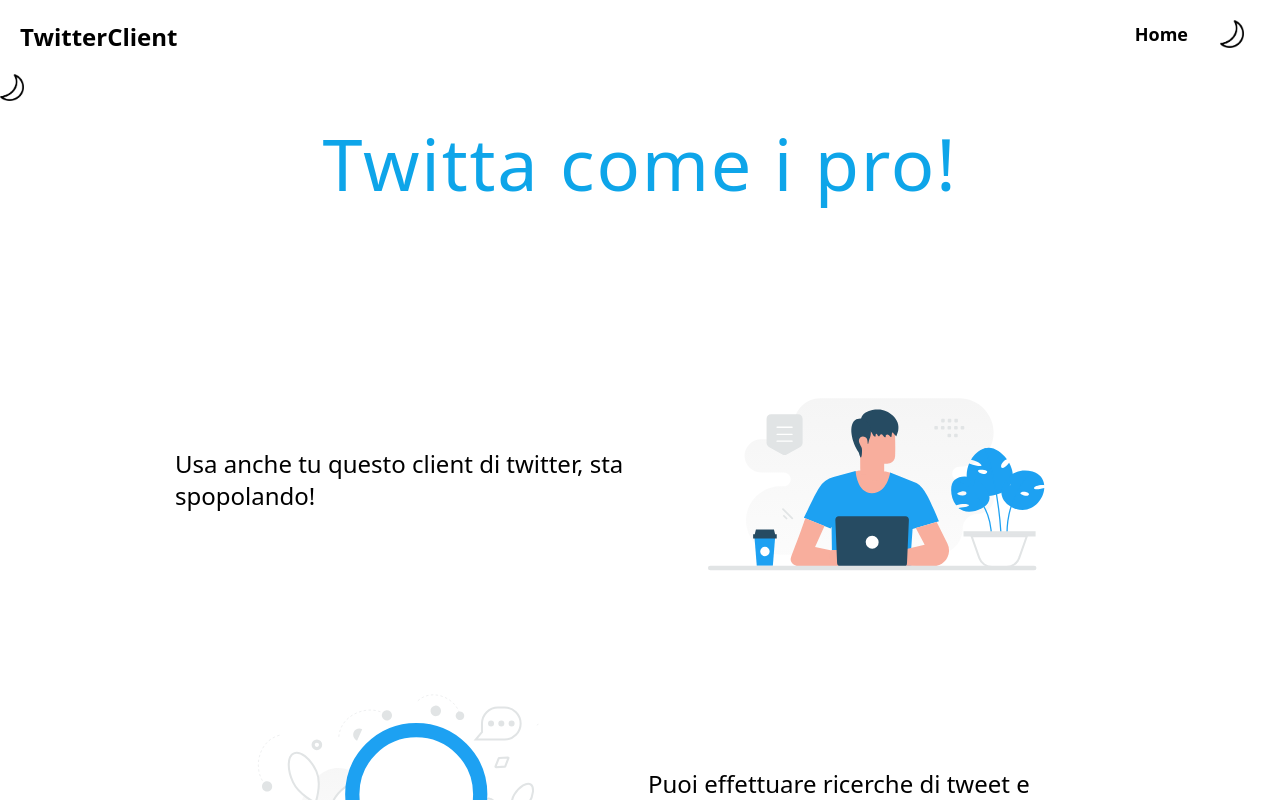
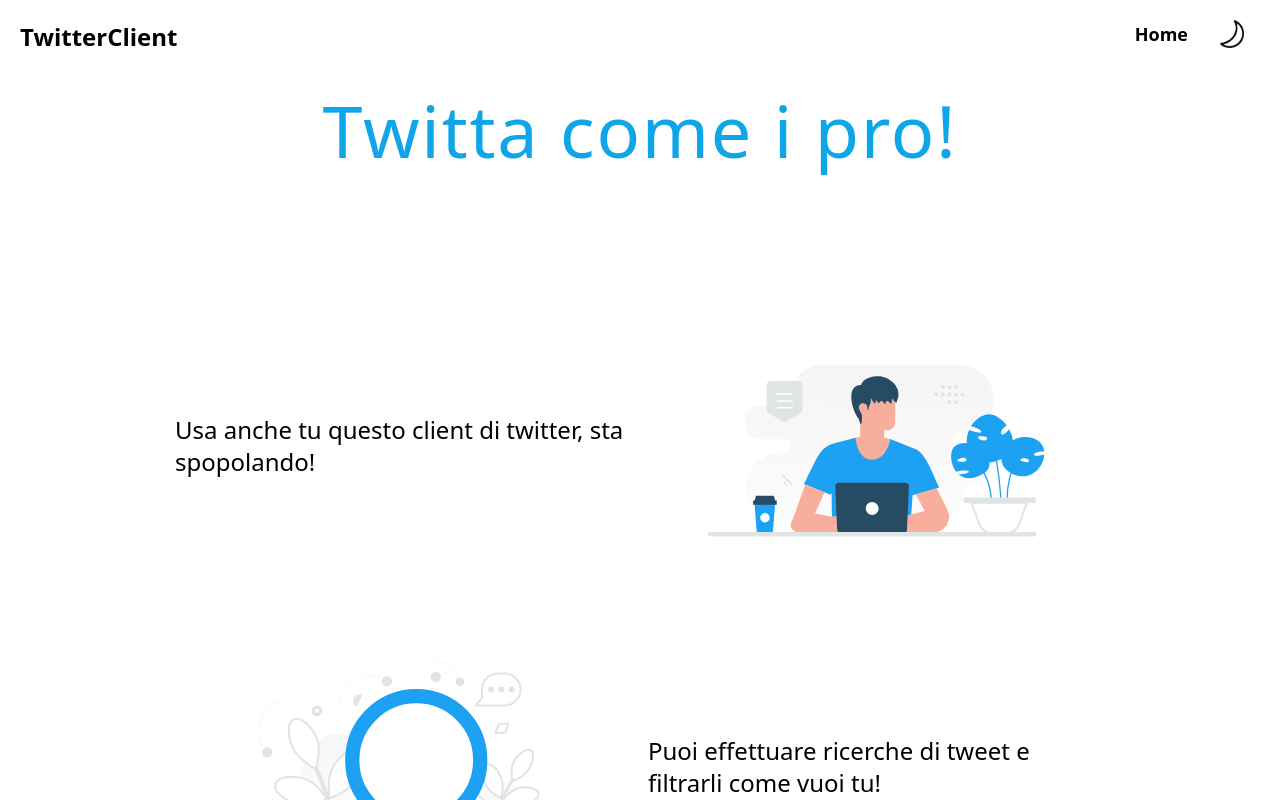
Before and after one commit to jortikcode/twitter-client-swe, a React (Create React App) app in the folder frontend/: page / in a window 1280 px wide. Shown: the top 800 px of the page. Built offline with nearby package versions, Linux system fonts and the light colour scheme.

Commit message:
removed toggler color from homepage

```diff
--- a/frontend/src/screens/Homepage.js
+++ b/frontend/src/screens/Homepage.js
@@ -1,10 +1,8 @@
 import ContenutoHomepage from "../components/ContenutoHomepage";
 import Search from "../components/Search";
-import TogglerColor from "../components/TogglerColor";
 const Homepage = () => {
     return (
         <>
-            <TogglerColor />
             <ContenutoHomepage />
             <Search />
         </>
```
